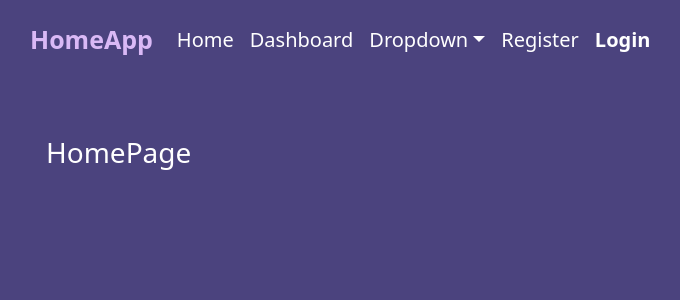
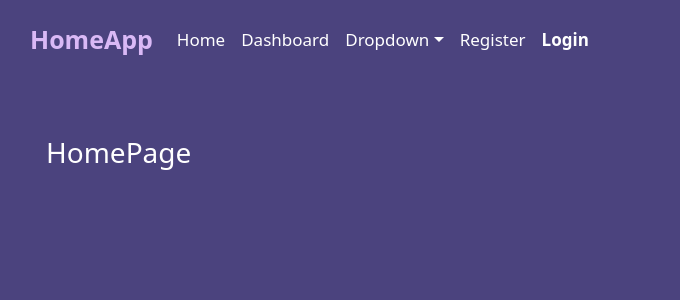
Before and after one commit to ManuelDenis/Telmed, a React (Create React App) app in the folder frontend/: page / in a window 1280 px wide. Shown: the top 300 px of the page, without its empty margins (60-740 px from the left). Built offline with nearby package versions, Linux system fonts and the light colour scheme.

Commit message:
build frontend45

```diff
--- a/frontend/src/App.css
+++ b/frontend/src/App.css
@@ -45,7 +45,7 @@ p {
 
 .nav-link {
   color: white !important;
-  font-size: 20px !important;
+  font-size: 17px !important;
 }
 .navbrand {
   font-size: 25px !important;
```
